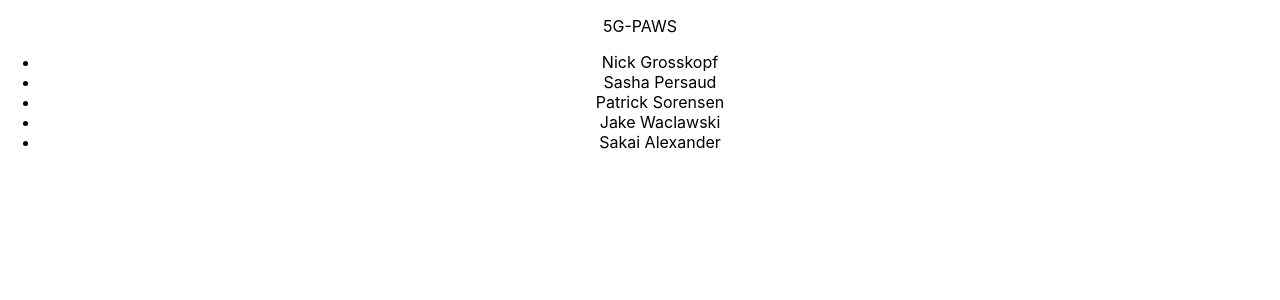
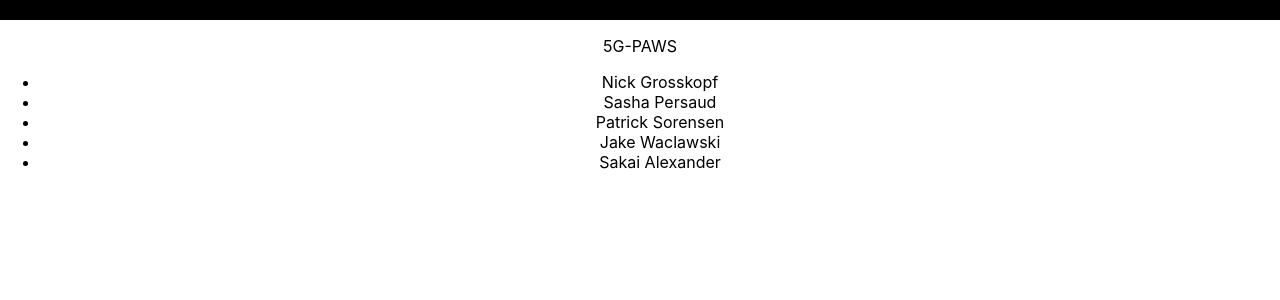
Before and after one commit to jakewac/Sr.-Project-Team-Website, a React (Create React App) app in the folder sr-proj-site/: page / in a window 1280 px wide. Shown: the top 300 px of the page. Built offline with nearby package versions, Linux system fonts and the light colour scheme.

Commit message:
begin setup of pages

```diff
--- a/sr-proj-site/src/App.js
+++ b/sr-proj-site/src/App.js
@@ -1,8 +1,10 @@
 import "./App.css";
+import NavBar from "./NavBar";
 
 function App() {
     return (
         <div className="App">
+            <NavBar></NavBar>
             <p>5G-PAWS</p>
             <ul>
                 <li>Nick Grosskopf</li>
--- /dev/null
+++ b/sr-proj-site/src/NavBar.css
@@ -0,0 +1,5 @@
+.nav-bar {
+    width: 100%;
+    height: fit-content;
+    background-color: black;
+}
--- /dev/null
+++ b/sr-proj-site/src/NavBar.js
@@ -0,0 +1,11 @@
+import "./NavBar.css";
+
+function NavBar() {
+    return (
+        <div className="nav-bar">
+            Hello World
+        </div>
+    );
+}
+
+export default NavBar;
```
Also changed, not shown: sr-proj-site/src/FourUps.css (added), sr-proj-site/src/FourUps.js (added), sr-proj-site/src/Home.css (added), sr-proj-site/src/Home.js (added).
